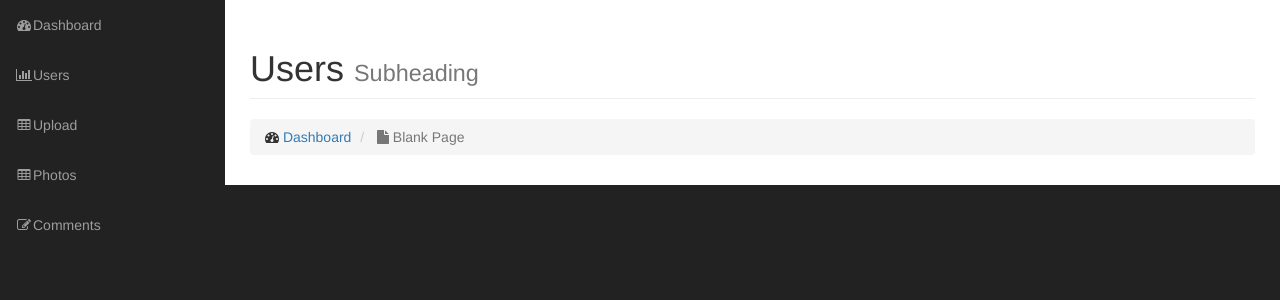
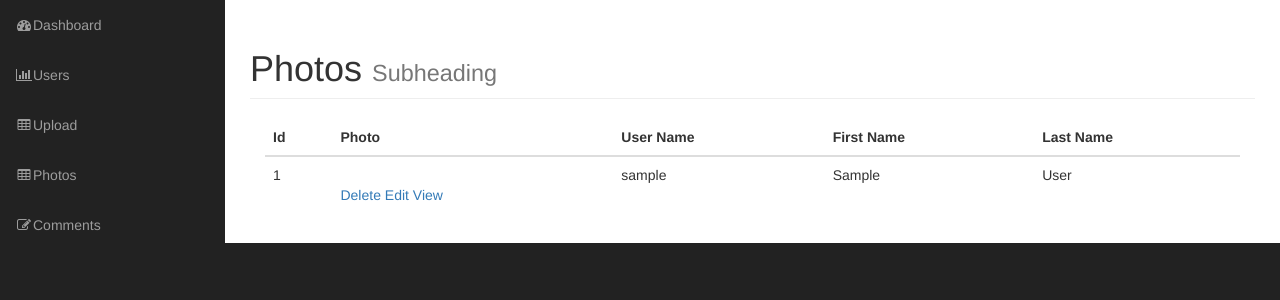
Before and after one commit to junpeko5/gallery, a PHP site: page /admin/users.php in a window 1280 px wide. Shown: the part 51-351 px from the top of the page. Run offline with PHP 8.4, Linux system fonts and the light colour scheme; the visitor is signed in with stand-in values (Sample User, id 1); tables that the repository leaves empty or names only in its code hold one stand-in row (values such as "Sample post"); grey boxes labelled with a size stand in for pictures from a placeholder-image service; data that the repository does not hold is empty; some libraries are stand-ins or nearby versions.

Commit message:
Displaying User Page

```diff
--- a/admin/users.php
+++ b/admin/users.php
@@ -1,4 +1,11 @@
-<?php include("includes/header.php"); ?>
+<?php
+include("includes/header.php");
+if (!$session->is_signed_in()) {
+    redirect("login.php");
+}
+$users = User::find_all();
+
+?>
 
     <!-- Navigation -->
     <nav class="navbar navbar-inverse navbar-fixed-top" role="navigation">
@@ -19,17 +26,41 @@
             <div class="row">
                 <div class="col-lg-12">
                     <h1 class="page-header">
-                        Users
+                        Photos
                         <small>Subheading</small>
                     </h1>
-                    <ol class="breadcrumb">
-                        <li>
-                            <i class="fa fa-dashboard"></i>  <a href="index.html">Dashboard</a>
-                        </li>
-                        <li class="active">
-                            <i class="fa fa-file"></i> Blank Page
-                        </li>
-                    </ol>
+                    <div class="col-md-12">
+                        <table class="table table-hover">
+                            <thead>
+                            <tr>
+                                <th>Id</th>
+                                <th>Photo</th>
+                                <th>User Name</th>
+                                <th>First Name</th>
+                                <th>Last Name</th>
+                            </tr>
+                            </thead>
+                            <tbody>
+                            <?php foreach ($users as $user) : ?>
+                                <tr>
+                                    <td><?php echo $user->id; ?></td>
+                                    <td>
+                                        <img class="admin-photo-thumbnail" src="<?php echo $user->user_image; ?>" alt="">
+                                        <div class="action_links">
+                                            <a href="delete_user.php?id=<?php echo $user->id; ?>">Delete</a>
+                                            <a href="edit_user.php?id=<?php echo $user->id; ?>">Edit</a>
+                                            <a href="#">View</a>
+                                        </div>
+                                    </td>
+
+                                    <td><?php echo $user->username; ?></td>
+                                    <td><?php echo $user->first_name; ?></td>
+                                    <td><?php echo $user->last_name; ?></td>
+                                </tr>
+                            <?php endforeach; ?>
+                            </tbody>
+                        </table> <!-- End of Table -->
+                    </div>
                 </div>
             </div>
             <!-- /.row -->
```
